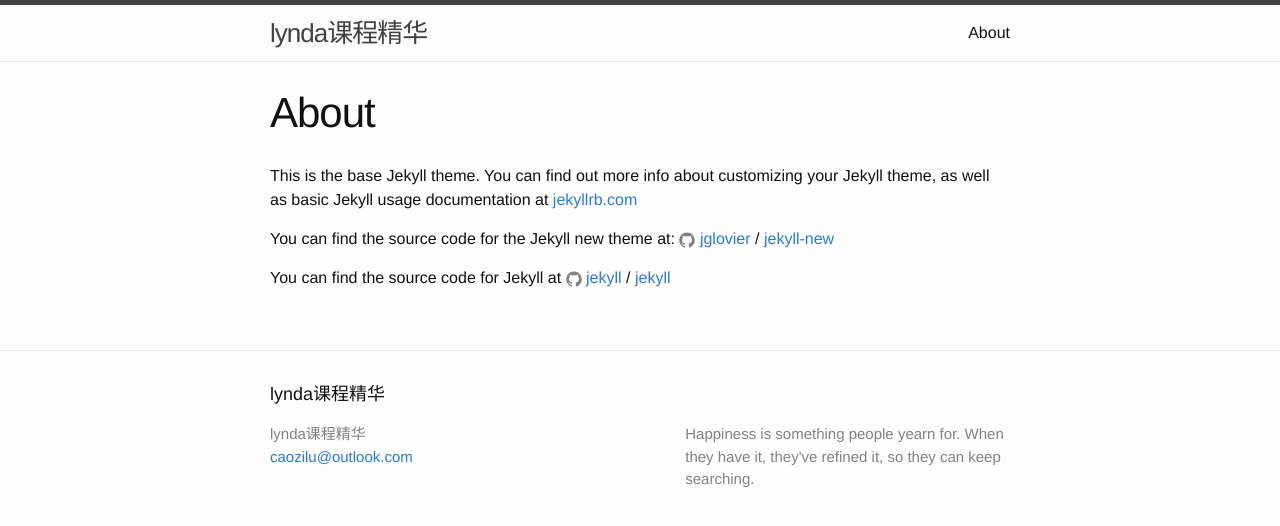
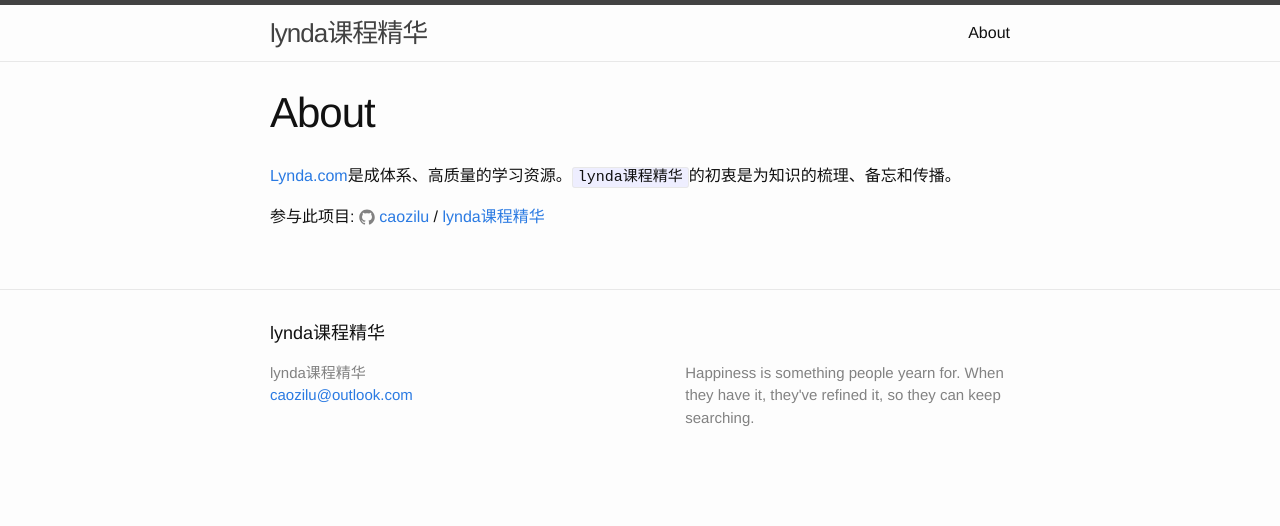
Before and after one commit to caozilu/caozilu.github.io, a Jekyll site: the page built from about.md, in a window 1280 px wide. Shown: the top 526 px of the page. Built offline with Jekyll 4.4.1, drawn with Linux system fonts in a browser that asks for light colours.

```diff
--- a/about.md
+++ b/about.md
@@ -4,12 +4,8 @@ title: About
 permalink: /about/
 ---
 
-This is the base Jekyll theme. You can find out more info about customizing your Jekyll theme, as well as basic Jekyll usage documentation at [jekyllrb.com](http://jekyllrb.com/)
+[Lynda.com](https://www.lynda.com/)是成体系、高质量的学习资源。`lynda课程精华`的初衷是为知识的梳理、备忘和传播。
 
-You can find the source code for the Jekyll new theme at:
-{% include icon-github.html username="jglovier" %} /
-[jekyll-new](https://github.com/jglovier/jekyll-new)
-
-You can find the source code for Jekyll at
-{% include icon-github.html username="jekyll" %} /
-[jekyll](https://github.com/jekyll/jekyll)
+参与此项目:
+{% include icon-github.html username="caozilu" %} /
+[lynda课程精华](https://github.com/caozilu/caozilu.github.io)
```
Also changed, not shown: _posts/2016-06-30-welcome-to-jekyll.markdown (deleted, +0 -25 lines), _posts/2016-09-22-becoming-a-web-developer-full-stack-vs-front-end.markdown (added, +30 -0 lines), images/becoming-a-web-developer-full-stack-vs-front-end.jpg (added).
